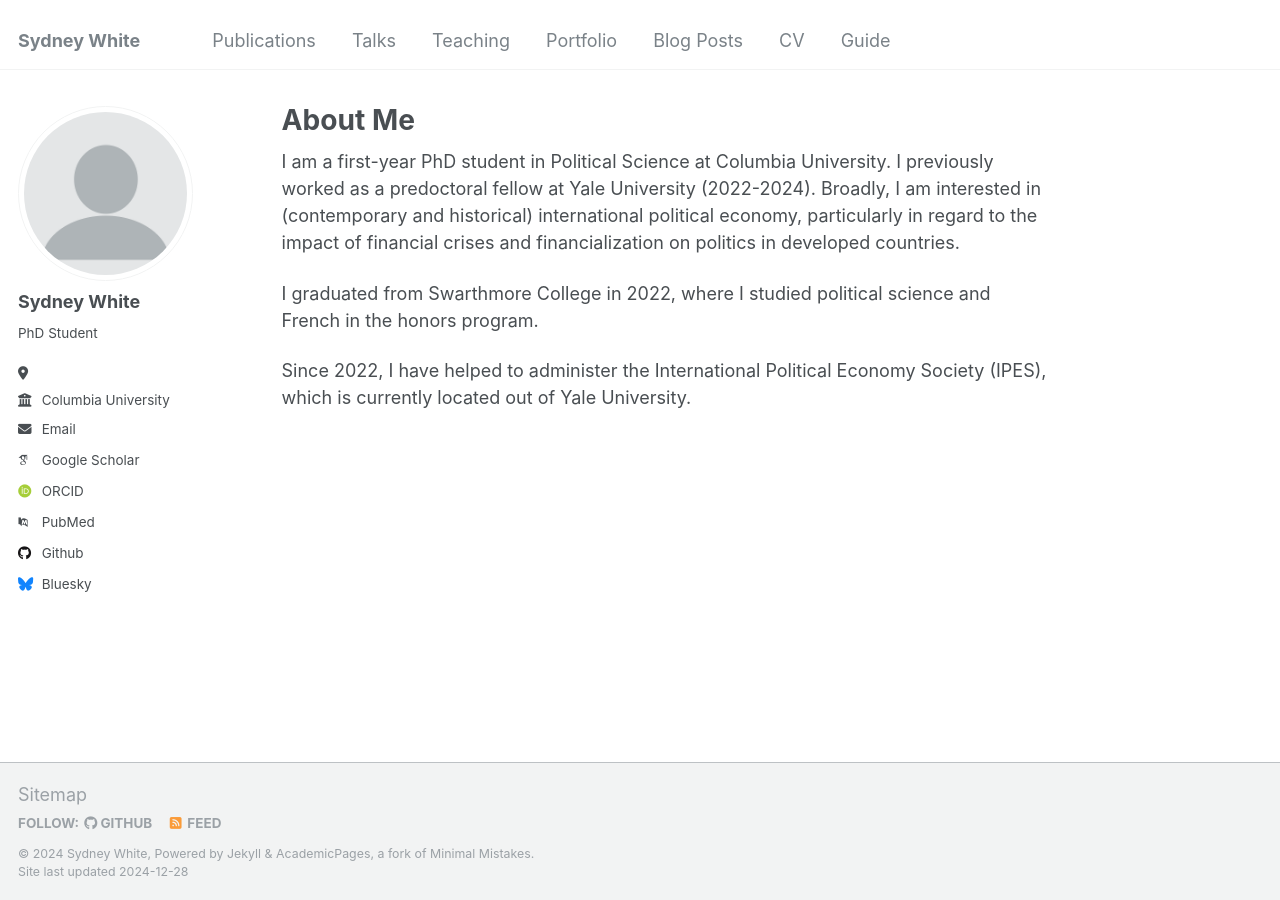
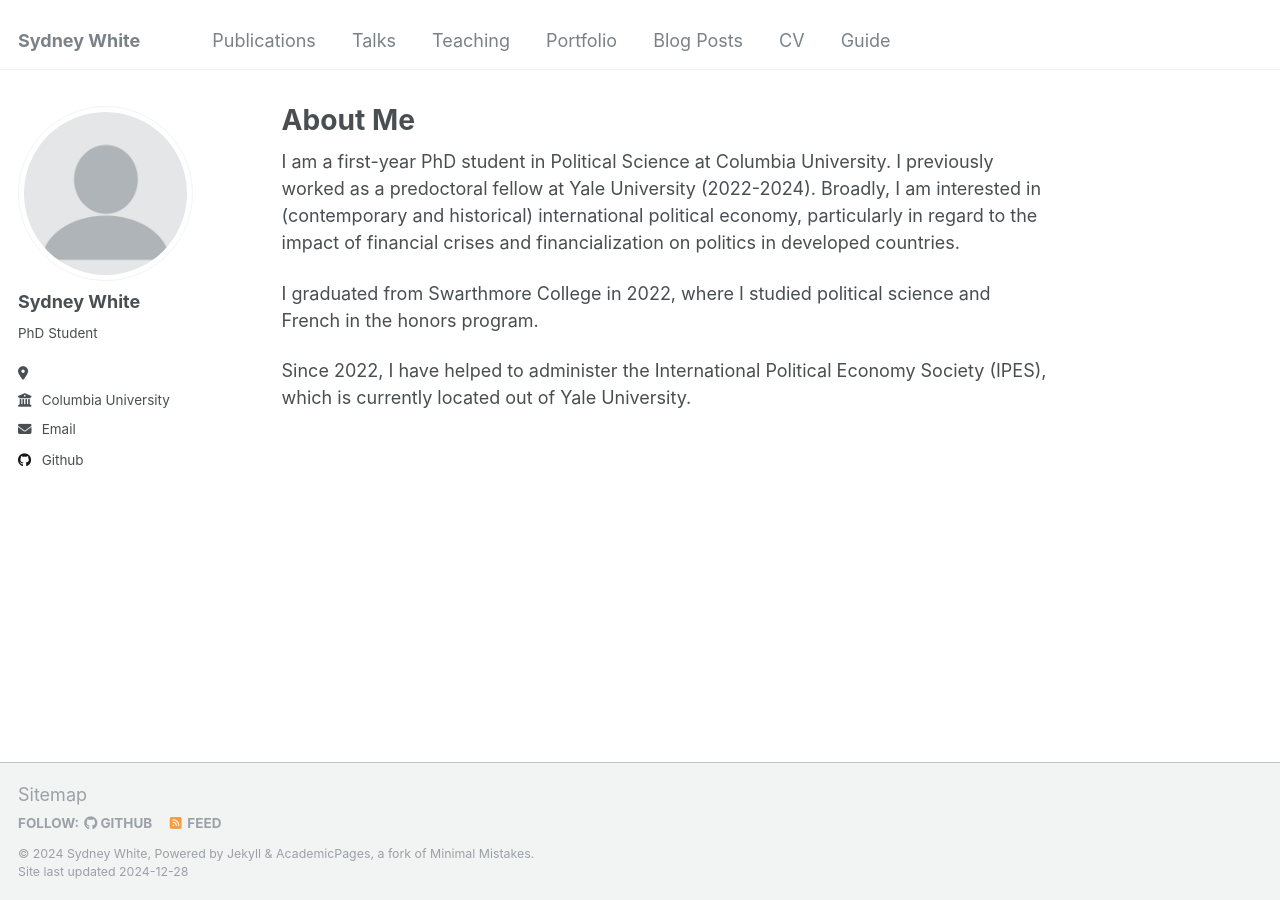
Before and after one commit to Sydney-White/web, a Jekyll site: the page built from _pages/about.md, in a window 1280 px wide. Built offline with Jekyll 4.4.1, drawn with Linux system fonts in a browser that asks for light colours; some web fonts are replaced.

Commit message:
Update _config.yml

```diff
--- a/_config.yml
+++ b/_config.yml
@@ -32,11 +32,8 @@ author:
 
   # Academic websites
   arxiv            : # URL - Update with the correct link to your profile
-  googlescholar    : "https://scholar.google.com/citations?user=PS_CX0AAAAAJ"
   impactstory      : # URL
-  orcid            : "http://orcid.org/yourorcidurl"
   semantic         : # URL
-  pubmed           : "https://www.ncbi.nlm.nih.gov/pubmed/?term=john+snow"
   researchgate     : # URL
   scopus           : # URL
 
@@ -49,7 +46,6 @@ author:
   stackoverflow    : # User number or user number and name (i.e., use "1" or "1/jeff-atwood")
 
   # Social media
-  bluesky          : "bsky.app" # Replace this with you Bluesky username
   facebook         : # Username
   flickr           : # Username
   foursquare       : # Username
```
